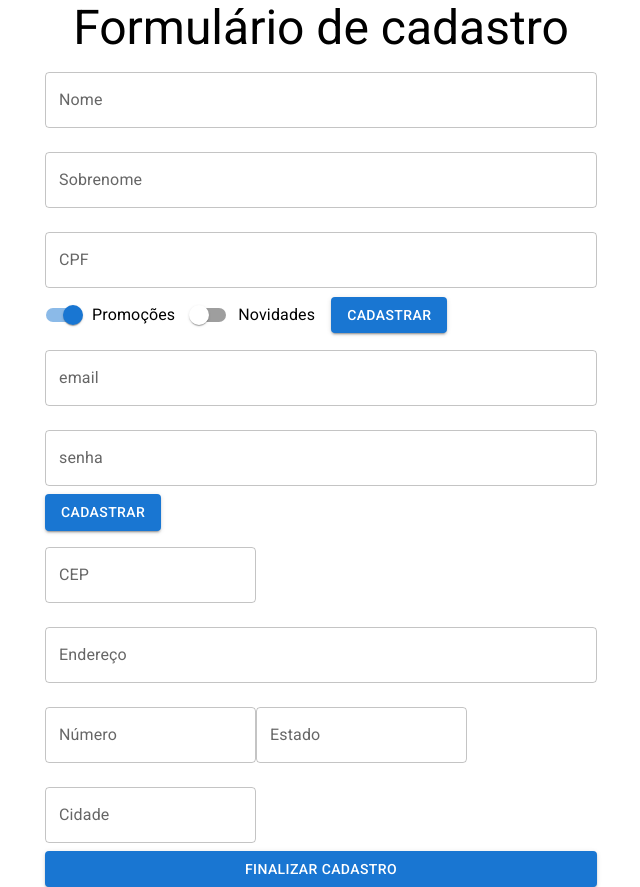
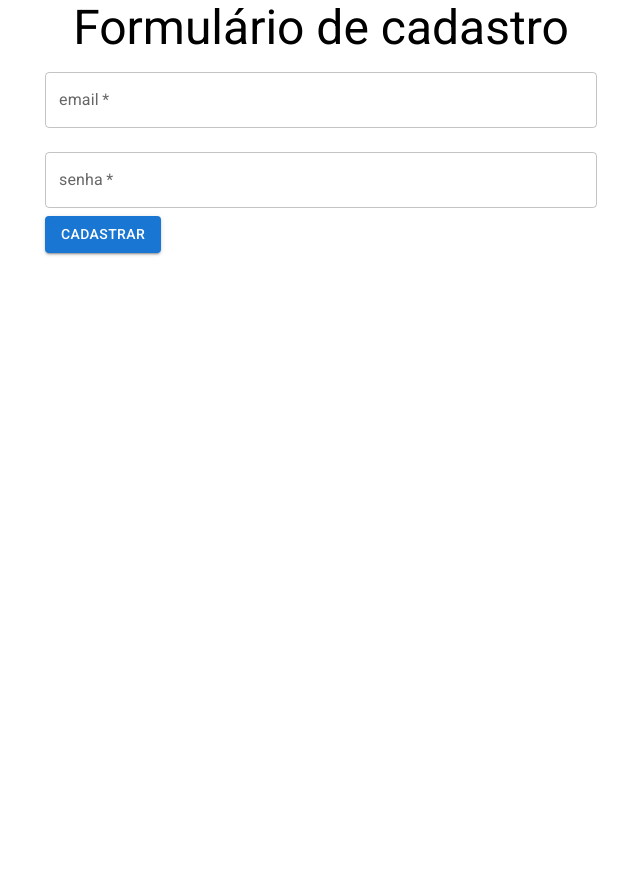
Before and after one commit to WesleyOliveira98/form-react-alura, a React (Create React App) app: page / in a window 1280 px wide. Shown: the whole page, without its empty margins (319-959 px from the left). After the commit the page ends 800 px from the top, so only its background shows below. Built offline with nearby package versions, Linux system fonts and the light colour scheme.

Commit message:
7. Separando formulários

```diff
--- a/src/components/FormularioCadastro/DadosPessoais.js
+++ b/src/components/FormularioCadastro/DadosPessoais.js
@@ -16,7 +16,8 @@ function DadosPessoais({ aoEnviar, validarCPF }) {
     return (
         <form onSubmit={event => {
             event.preventDefault();
-            aoEnviar({nome, sobrenome, cpf, promocoes, novidades});
+            //aoEnviar({nome, sobrenome, cpf, promocoes, novidades});
+            aoEnviar()
         }}>
             <TextField
                 value={nome}
--- a/src/components/FormularioCadastro/DadosUsuario.js
+++ b/src/components/FormularioCadastro/DadosUsuario.js
@@ -1,13 +1,17 @@
 import React from "react";
 import { Button, TextField } from "@mui/material";
 
-function DadosUsuario(){
+function DadosUsuario({ aoEnviar }){
     return(
-        <form>
+        <form onSubmit={event=>{
+            event.preventDefault();
+            aoEnviar();
+        }}>
             <TextField
                 id="email"
                 label="email"
                 type="email"
+                required
                 margin="normal"
                 fullWidth
             />
@@ -15,6 +19,7 @@ function DadosUsuario(){
                 id="senha"
                 label="senha"
                 type="password"
+                required
                 margin="normal"
                 fullWidth
             />
--- a/src/components/FormularioCadastro/FormularioCadastro.js
+++ b/src/components/FormularioCadastro/FormularioCadastro.js
@@ -1,18 +1,27 @@
-import React from "react";
+import React, { useState } from "react";
 import DadosEntrega from "./DadosEntrega";
 import DadosPessoais from "./DadosPessoais";
 import DadosUsuario from "./DadosUsuario";
 
 
 function FormularioCadastro({ aoEnviar, validarCPF }) {
+    const [actualStep, setActualStep] = useState(0);
+
+    const forms = [
+        <DadosUsuario aoEnviar={nextStep} />,
+        <DadosPessoais aoEnviar={nextStep} validarCPF={validarCPF} />,
+        <DadosEntrega aoEnviar={aoEnviar} />,
+    ]
+
+    function nextStep(){
+        setActualStep(actualStep+1);
+    }
 
     return (
         <>
-        <DadosPessoais aoEnviar={aoEnviar} validarCPF={validarCPF} />
-        <DadosUsuario />
-        <DadosEntrega />
+        {forms[actualStep]}
         </>
-    )
+    );
 }
 
 export default FormularioCadastro;
```
